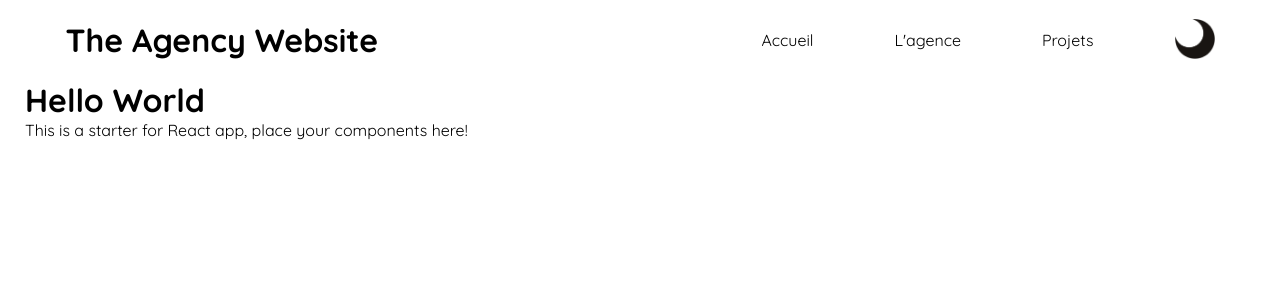
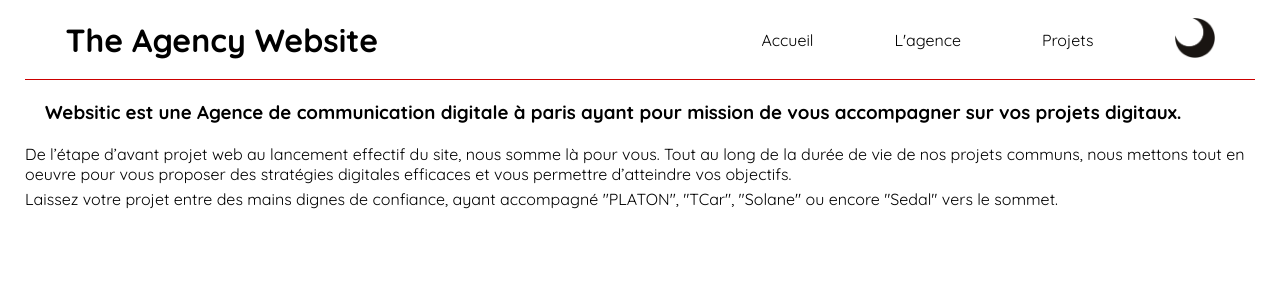
Before and after one commit to Mtwod/thpnext_w06d3_agency_website, a React (Create React App) app: page /about in a window 1280 px wide. Shown: the top 300 px of the page. Built offline with nearby package versions, Linux system fonts and the light colour scheme.

Commit message:
Add pages Home, About and Works with dynamic routing

```diff
--- a/package.json
+++ b/package.json
@@ -9,6 +9,7 @@
     "@testing-library/user-event": "^12.1.10",
     "react": "^17.0.1",
     "react-dom": "^17.0.1",
+    "react-router-dom": "^5.2.0",
     "react-scripts": "4.0.2",
     "sass": "^1.32.7",
     "web-vitals": "^1.0.1"
--- a/src/App.jsx
+++ b/src/App.jsx
@@ -1,8 +1,12 @@
+import { Switch, Route, BrowserRouter as Router } from 'react-router-dom';
 import 'assets/fonts/fonts.scss';
 import './style.scss';
 import Navbar from 'components/Navbar';
 import { useEffect, useState } from 'react';
 import Config from 'config';
+import Home from 'pages/Home';
+import Works from 'pages/Works';
+import About from 'pages/About';
 import DayNightContext from './DayNightContext';
 
 const App = () => {
@@ -22,9 +26,22 @@ const App = () => {
     }}
     >
       <div className={`App ${theme}`}>
-        <Navbar />
-        <h1>Hello World</h1>
-        <p>This is a starter for React app, place your components here!</p>
+        <Router>
+          <Navbar />
+          <main>
+            <Switch>
+              <Route path="/" exact>
+                <Home />
+              </Route>
+              <Route path="/works" exact>
+                <Works />
+              </Route>
+              <Route path="/about" exact>
+                <About />
+              </Route>
+            </Switch>
+          </main>
+        </Router>
       </div>
     </DayNightContext.Provider>
   );
--- a/src/components/Navbar/index.jsx
+++ b/src/components/Navbar/index.jsx
@@ -1,14 +1,15 @@
+import { Link } from 'react-router-dom';
+import './style.scss';
 import DayNightButton from './DayNightButton';
-import './style.scss';
 
 const Navbar = () => {
   const title = 'The Agency Website';
   return (
     <nav className="Navbar">
       <p className="Navbar__title">{title}</p>
-      <span className="Navbar__link">Accueil</span>
-      <span className="Navbar__link">L&apos;agence</span>
-      <span className="Navbar__link">Projets</span>
+      <Link to="/" className="Navbar__link">Accueil</Link>
+      <Link to="/about" className="Navbar__link">L&apos;agence</Link>
+      <Link to="/works" className="Navbar__link">Projets</Link>
       <DayNightButton />
     </nav>
   );
--- a/src/components/Navbar/style.scss
+++ b/src/components/Navbar/style.scss
@@ -1,12 +1,22 @@
+@import 'variables.scss';
+
 .Navbar {
   display: flex;
   justify-content: space-around;
   align-items: center;
   height: 80px;
+  border-bottom: 1px solid var(--color-primary);
+  @include transition();
 
   &__title {
     width: 50%;
     font-size: 2rem;
     font-weight: bold;
   }
+
+  &__link {
+    text-decoration: none;
+    color: var(--color-text);
+    outline-style: none;
+  }
 }
--- /dev/null
+++ b/src/pages/About/index.jsx
@@ -0,0 +1,13 @@
+const About = () => {
+  const title = 'Websitic est une Agence de communication digitale à paris ayant pour mission de vous accompagner sur vos projets digitaux.';
+
+  return (
+    <div className="About">
+      <h3 className="About__title">{title}</h3>
+      <p className="About__description">De l’étape d’avant projet web au lancement effectif du site, nous somme là pour vous. Tout au long de la durée de vie de nos projets communs, nous mettons tout en oeuvre pour vous proposer des stratégies digitales efficaces et vous permettre d’atteindre vos objectifs.</p>
+      <p className="About__description">Laissez votre projet entre des mains dignes de confiance, ayant accompagné &quot;PLATON&quot;, &quot;TCar&quot;, &quot;Solane&quot; ou encore &quot;Sedal&quot; vers le sommet.</p>
+    </div>
+  );
+};
+
+export default About;
--- /dev/null
+++ b/src/pages/Home/index.jsx
@@ -0,0 +1,13 @@
+const Home = () => {
+  const title = 'Confiez vos rêves à des experts du Web';
+
+  return (
+    <div className="Home">
+      <h3 className="Home__title">{title}</h3>
+      <p className="Home__description">Grâce à notre savoir-faire, notre expérience et notre écoute, nous accompagnons nos clients dans la création de site internet: étude, UX, conception, design, développement, SEO.</p>
+      <p className="Home__description"> Notre agence web est capable de répondre à tous vos besoins et d’élaborer une véritable stratégie digitale.</p>
+    </div>
+  );
+};
+
+export default Home;
--- /dev/null
+++ b/src/pages/Works/index.jsx
@@ -0,0 +1,12 @@
+const Works = () => {
+  const title = 'Au fil des années, nous avons pu accompagner les meilleurs.';
+
+  return (
+    <div className="Works">
+      <h3 className="Works__title">{title}</h3>
+      <p className="Works__description">Découvrez pas à pas comment nous avons été présent pour lancer vos marques préférées.</p>
+    </div>
+  );
+};
+
+export default Works;
--- a/src/style.scss
+++ b/src/style.scss
@@ -9,3 +9,11 @@
   height: 100vh;
   @include transition();
 }
+
+h3 {
+  margin: 20px;
+}
+
+p {
+  margin: 5px 0;
+}
--- a/src/variables.scss
+++ b/src/variables.scss
@@ -14,7 +14,7 @@ $dark-color-primary: #cc0000;
 .dark {
   --background-color: #270f35;
   --color-text: #FFFFFF;
-  --color-primary: #cc0000;
+  --color-primary: #660000;
 }
 
 @mixin transition {
```
Also changed, not shown: 1 other file (tests, documents, lock files or other folders).
